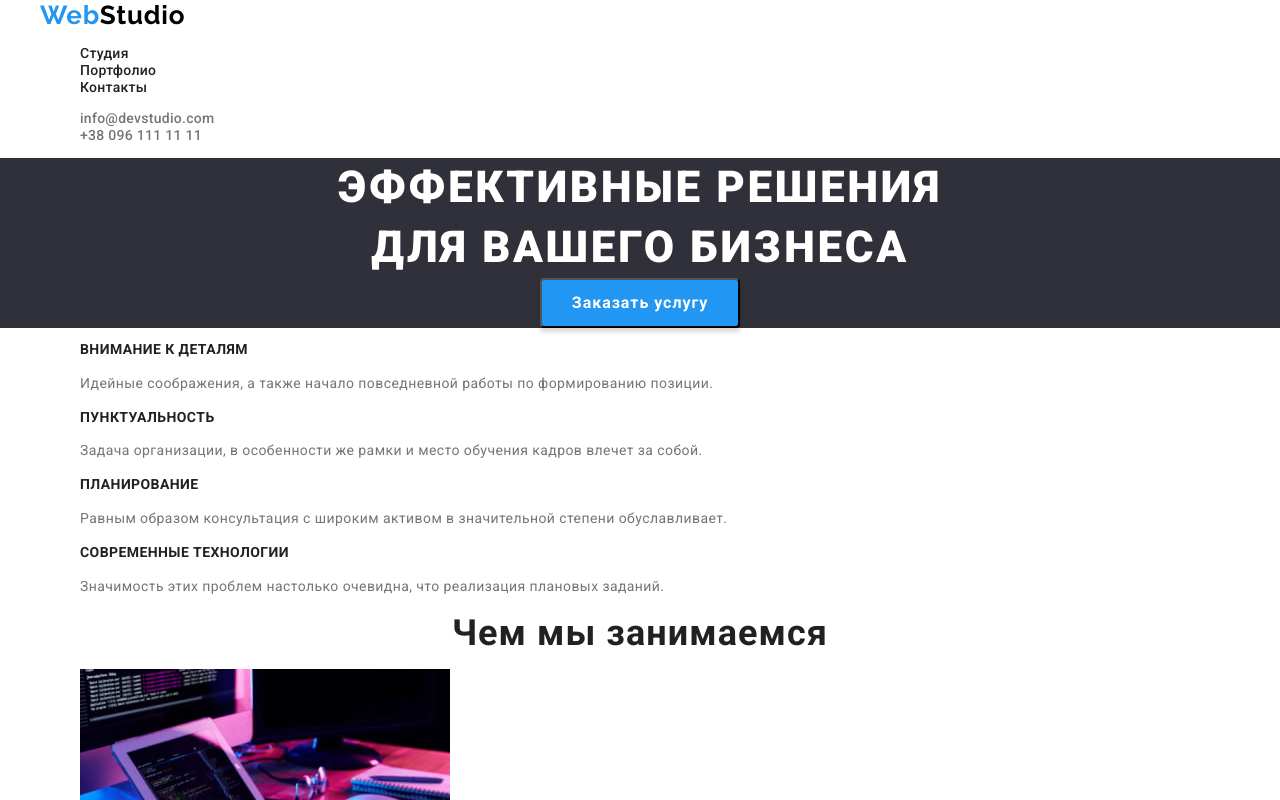
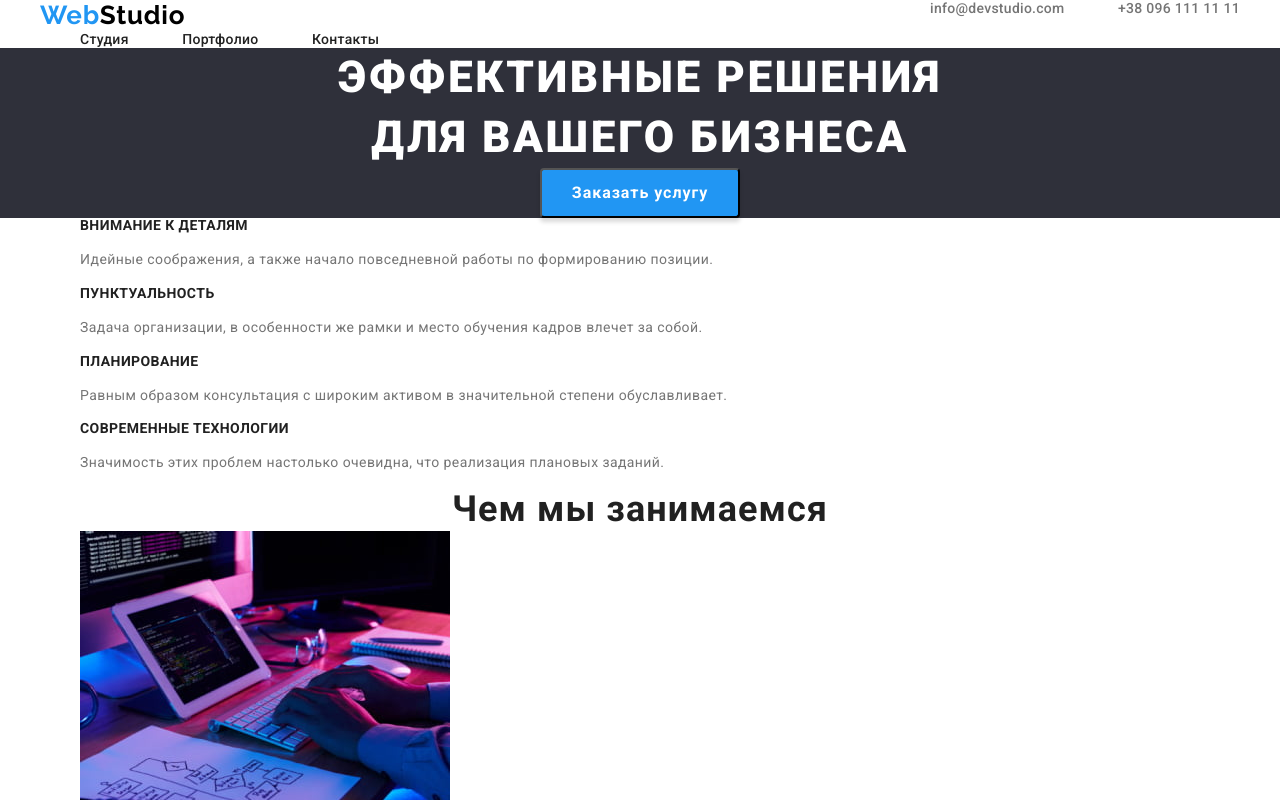
Before and after one commit to IvanSytnik/goit-markup-hw-03, a plain HTML site: page index.html in a window 1280 px wide. Shown: the top 800 px of the page. Drawn offline with nearby package versions, Linux system fonts and the light colour scheme.

Commit message:
Наработки по шапки

```diff
--- a/css/style.css
+++ b/css/style.css
@@ -15,6 +15,7 @@ a {
 
 ul {
   list-style: none;
+  margin: 0;
 }
 
 body {
@@ -28,10 +29,16 @@ h1,h2,h3,h4,h5,h6{
   margin: 0;
 }
 .container {
-  width: 1200px;
-  margin-left: 15px;
-  margin-right: 15px;
+  width: 1230px;
+  padding-left: 15px;
+  padding-right: 15px;
   margin: 0 auto;
+}
+
+.hat-container{
+  justify-content: space-between;
+  flex-direction: row;
+  display: flex;
 }
 
 .web-title {
@@ -39,6 +46,13 @@ h1,h2,h3,h4,h5,h6{
 
 }
 
+.hat li {
+  display: inline-block;
+}
+
+.menu-item:not(:first-child) {
+padding-left: 50px;
+}
 .logo {
   color: #000000;
   font-family: 'Raleway';
--- a/index.html
+++ b/index.html
@@ -13,20 +13,20 @@
 </head>
 <body>
     <header class="hat">
-        <div class="container">
+        <div class="container hat-container">
             <nav>
                 <a href="./index.html" class="logo"><span class="web-title">Web</span>Studio</a>
                 <ul class="menu">
-                    <li> <a class="menu-link link" href="./index.html">Студия</a></li>
-                    <li> <a class="menu-link link" href="./portfolio.html">Портфолио</a></li>
-                    <li> <a class="menu-link link" href="#">Контакты</a></li>
+                    <li class="menu-item"> <a class="menu-link link" href="./index.html">Студия</a></li>
+                    <li class="menu-item"> <a class="menu-link link" href="./portfolio.html">Портфолио</a></li>
+                    <li class="menu-item"> <a class="menu-link link" href="#">Контакты</a></li>
                 </ul>
 
             </nav>
 
             <ul class="contacts">
-                <li> <a class="contacts-link link" href="mailto:info@devstudio.com">info@devstudio.com</a></li>
-                <li> <a class="contacts-link link" href="tel:+380961111111">+38 096 111 11 11</a></li>
+                <li class="menu-item"> <a class="contacts-link link" href="mailto:info@devstudio.com">info@devstudio.com</a></li>
+                <li class="menu-item"> <a class="contacts-link link" href="tel:+380961111111">+38 096 111 11 11</a></li>
             </ul>
 
 
```
